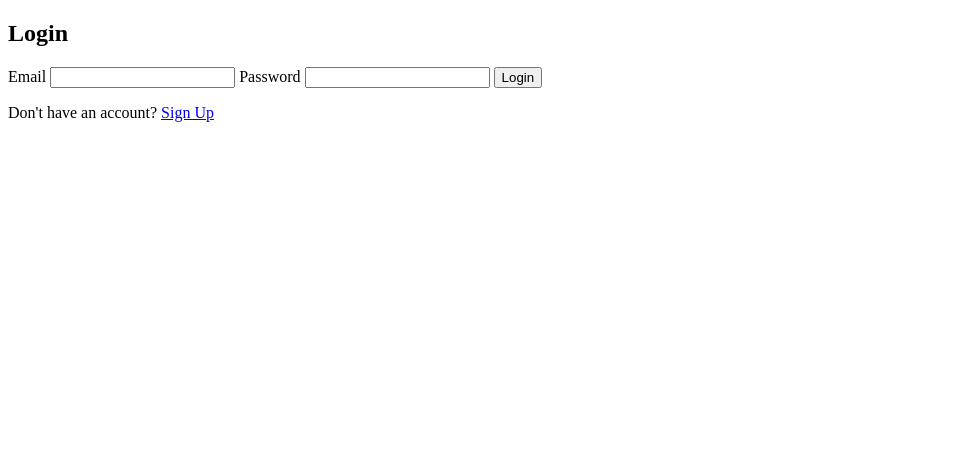
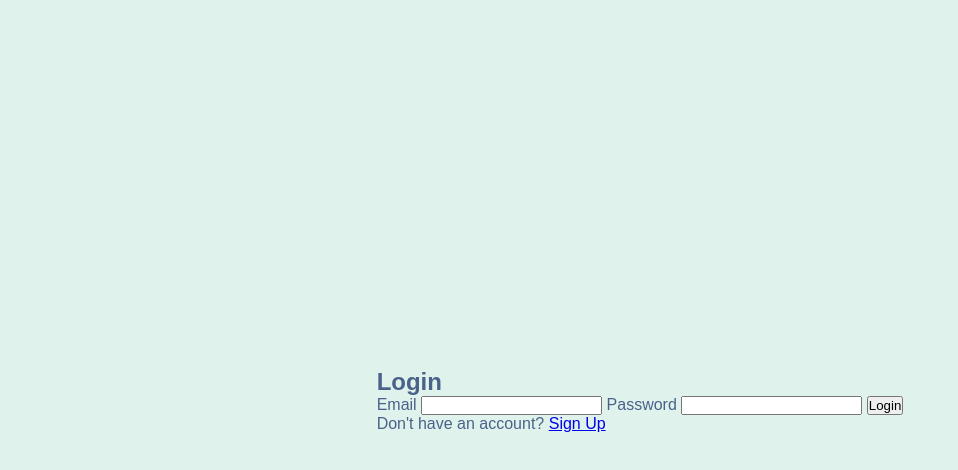
Before and after one commit to mediumgold/SOEN287-Group-Project, a plain HTML site: page HTML/login.html in a window 1280 px wide. Shown: the whole page, without its empty margins (0-958 px from the left). Drawn offline with Linux system fonts and the light colour scheme.

Commit message:
checked yumo's pushes and linked login and signup to their respective css files

```diff
--- a/HTML/login.html
+++ b/HTML/login.html
@@ -4,7 +4,7 @@
     <meta charset="UTF-8">
     <meta name="viewport" content="width=device-width, initial-scale=1.0">
     <title>Login</title>
-    <link rel="stylesheet" href="../CSS/login-signup.css">
+    <link rel="stylesheet" href="../CSS/signup.css">
 </head>
 <body>
     <div class="login-container">
```
Also changed, not shown: HTML/signup.html (+1 -1 lines).
